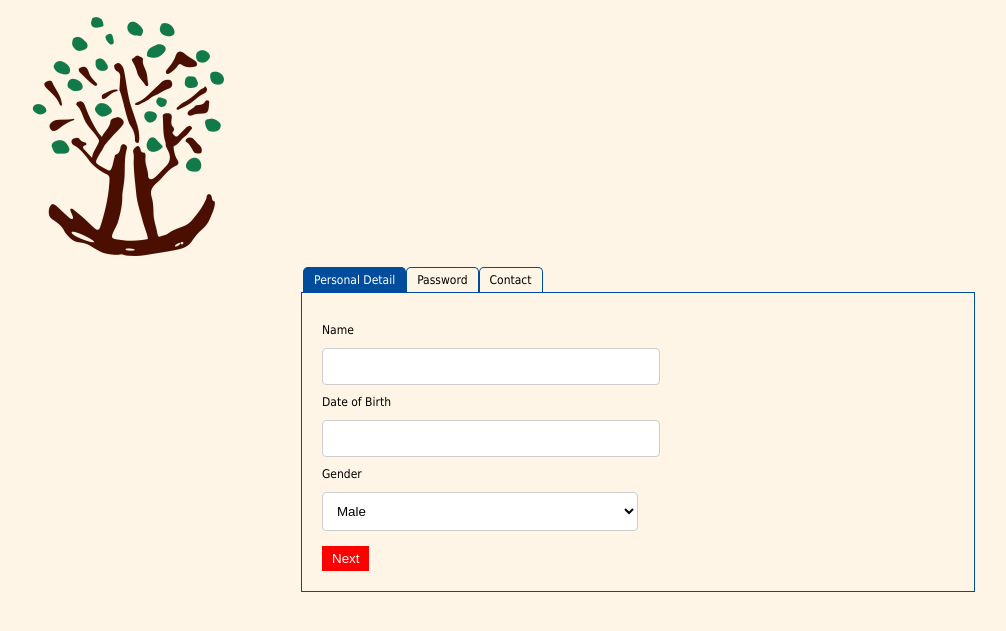
After one commit to assismauro/RuralLegallApp, a Flask app: template templates/index.html in a window 1280 px wide. The commit adds this page. Shown: the top 631 px of the page, without its empty margins (2-1008 px from the left). Run offline with Flask 2, Linux system fonts and the light colour scheme; the template is opened without the code that fills it, so the values that code supplies are empty; some libraries are stand-ins or nearby versions.

Commit message:
Inicio de novo css

```diff
--- a/app.py
+++ b/app.py
@@ -10,7 +10,7 @@ app = app_object.app
 
 @app.route('/')
 def home():
-	return render_template('mainform.html')
+	return render_template('index.html')
 
 
 if __name__ == '__main__':
--- /dev/null
+++ b/templates/index.html
@@ -0,0 +1,77 @@
+<!DOCTYPE html>
+<html lang="pt-br">
+    <head>
+        <meta charset="utf-8" />
+        <meta name="viewport" content="width=device-width, initial-scale=1" />
+        <link rel="shortcut icon" href="{{ url_for('static', filename='rurallegal.ico') }}") }} type="image/x-icon" />
+        <title>Rural Legal</title>
+    </head>
+
+    <body>
+        <img src="{{ url_for('static', filename='rurallegal.ico') }}">
+
+
+        <ul id="signup-step">
+            <li id="personal" class="active">Personal Detail</li>
+            <li id="password">Password</li>
+            <li id="contact">Contact</li>
+        </ul>
+
+        <div>
+            {% with messages = get_flashed_messages() %}
+                {% if messages %}
+                <ul>
+                {% for message in messages %}
+                    <li>{{ message }}</li>
+                {% endfor %}
+                </ul>
+                {% endif %}
+            {% endwith %}
+        </div>
+
+        <div>
+            <form name="frmRegistration" id="signup-form" method="post" action="/register">
+                <div id="personal-field">
+                    <label>Name</label><span id="name-error" class="signup-error"></span>
+                    <div><input type="text" name="name" id="name" class="demoInputBox"/></div>
+                    <label>Date of Birth</label><span id="dob-error" class="signup-error"></span>
+                    <div><input type="text" name="dob" id="dob" class="demoInputBox"/></div>
+                    <label>Gender</label>
+                    <div>
+                        <select name="gender" id="gender" class="demoInputBox">
+                            <option value="male">Male</option>
+                            <option value="female">Female</option>
+                        </select>
+                    </div>
+                </div>
+
+                <div id="password-field" style="display:none;">
+                    <label>Enter Password</label><span id="password-error" class="signup-error"></span>
+                    <div><input type="password" name="password" id="user-password" class="demoInputBox" /></div>
+                    <label>Re-enter Password</label><span id="confirm-password-error" class="signup-error"></span>
+                    <div><input type="password" name="confirm-password" id="confirm-password" class="demoInputBox" /></div>
+                </div>
+
+                <div id="contact-field" style="display:none;">
+                    <label>Phone</label><span id="phone-error" class="signup-error"></span>
+                    <div><input type="text" name="phone" id="phone" class="demoInputBox" /></div>
+                    <label>Email</label><span id="email-error" class="signup-error"></span>
+                    <div><input type="text" name="email" id="email" class="demoInputBox" /></div>
+                    <label>Address</label><span id="address-error" class="signup-error"></span>
+                    <div><textarea name="address" id="address" class="demoInputBox" rows="5" cols="50"></textarea></div>
+                </div>
+
+                <div>
+                    <input class="btnAction" type="button" name="back" id="back" value="Back" style="display:none;">
+                    <input class="btnAction" type="button" name="next" id="next" value="Next" >
+                    <input class="btnAction" type="submit" name="finish" id="finish" value="Finish" style="display:none;">
+                </div>
+            </form>
+        </div>
+        <script src="http://code.jquery.com/jquery-1.10.2.js"></script>
+        <script src="{{ url_for('static', filename='js/rurallegal.js') }}"></script>
+        <link rel="stylesheet" href="{{url_for('static', filename='css/main.css') }}" />
+
+    </body>
+
+</html>
--- /dev/null
+++ b/templates/static/css/main.css
@@ -0,0 +1,74 @@
+/*  Origalmente veio de mainform.html un template de flask: 'Multi Step Registration'
+ *   mgd 2022.11.18
+ */
+
+body {
+    font-family:tahoma;
+    font-size:12px;
+    background-color: #fff5e6; /* base: #ff9900 */
+}
+
+#signup-step {
+    margin:auto;
+    padding:0;
+    width:53%
+}
+
+#signup-step li {
+    list-style:none;
+    float:left;
+    padding:5px 10px;
+    border-top:#004C9C 1px solid;
+    border-left:#004C9C 1px solid;
+    border-right:#004C9C 1px solid;
+    border-radius:5px 5px 0 0;
+}
+
+.active {
+    color:#FFF;
+}
+
+#signup-step li.active {
+    background-color:#004C9C;
+}
+
+#signup-form {
+    clear:both;
+    border:1px #004C9C solid;
+    padding:20px;
+    width:50%;
+    margin:auto;
+}
+
+.demoInputBox {
+    padding: 10px;
+    border: #CDCDCD 1px solid;
+    border-radius: 4px;
+    background-color: #FFF;
+    width: 50%;
+}
+
+.signup-error {
+    color:#FF0000;
+    padding-left:15px;
+}
+
+.message {
+    color: #00FF00;
+    font-weight: bold;
+    width: 100%;
+    padding: 10;
+}
+
+.btnAction {
+    padding: 5px 10px;
+    background-color: #F00;
+    border: 0;
+    color: #FFF;
+    cursor: pointer;
+    margin-top:15px;
+}
+
+label {
+    line-height:35px;
+}
```
Also changed, not shown: templates/static/js/main.js (added, +117 -0 lines), templates/mainform.html (line endings or trailing spaces), templates/static/img/Logo-Rural-Legal_horizontal.png (added), templates/static/rurallegal.ico (added), 1 other file.
